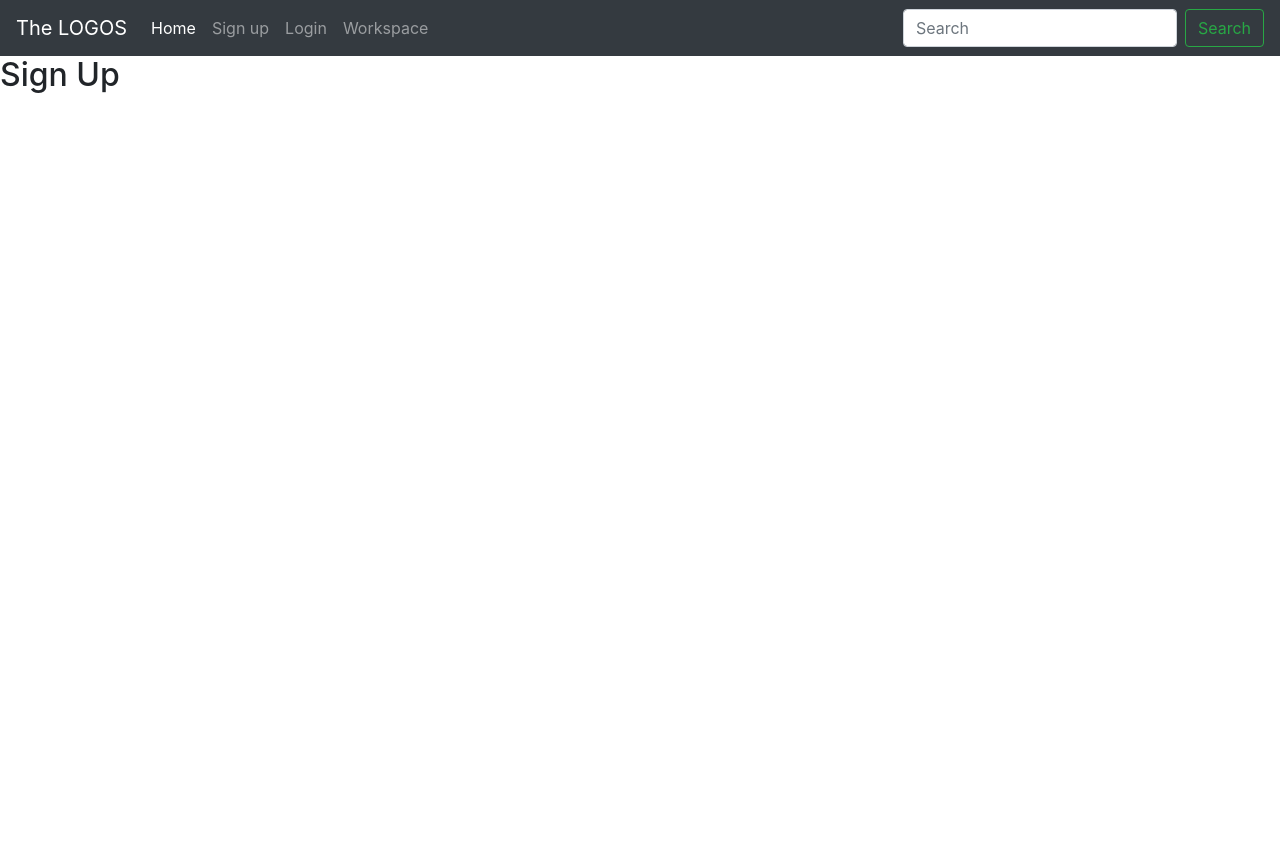
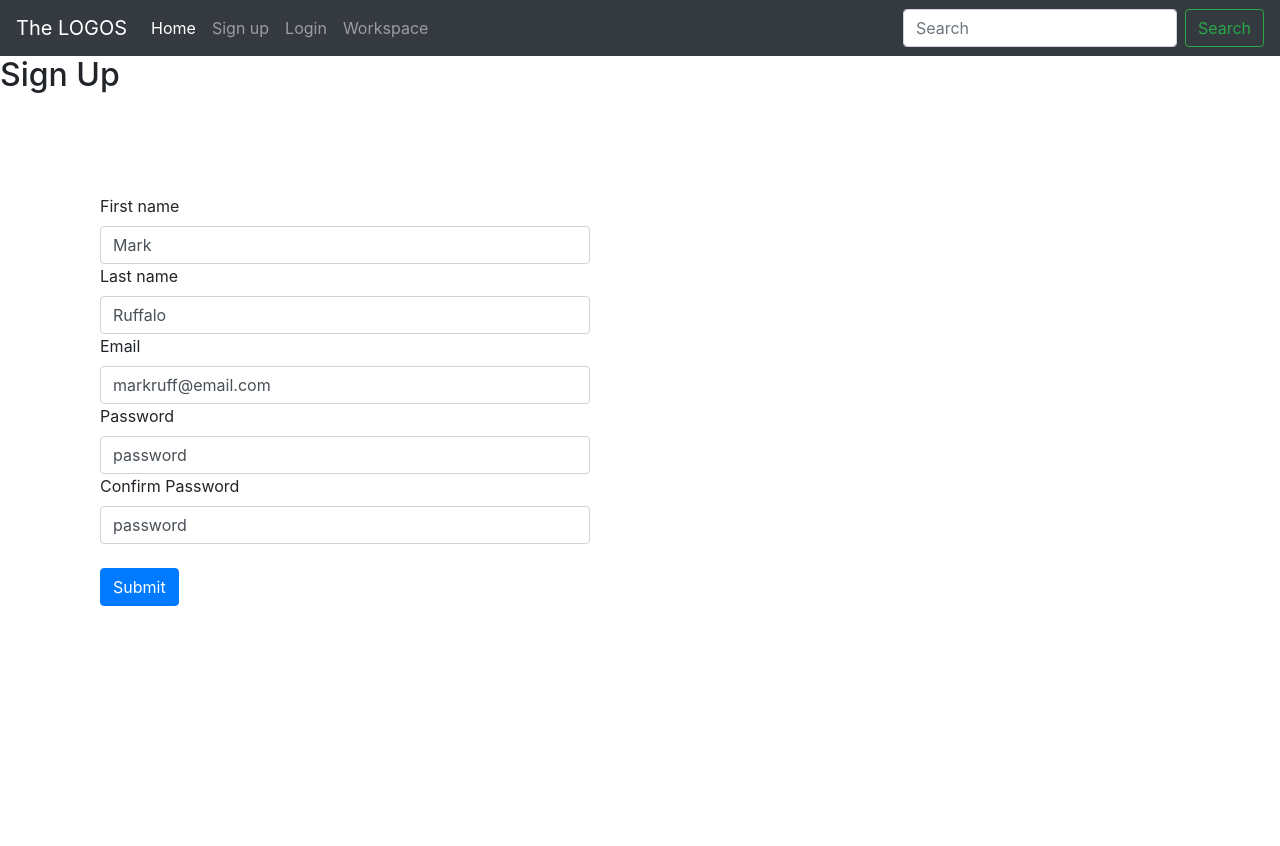
Before and after one commit to Code-Institute-Submissions/Milestone-3-Project-1, a Flask app: page /signup in a window 1280 px wide. Shown: the top 846 px of the page. Run offline with Flask 2, Linux system fonts and the light colour scheme; some libraries are stand-ins or nearby versions.

Commit message:
add basic signup form components from Bootstrap

```diff
--- a/templates/signup.html
+++ b/templates/signup.html
@@ -1,4 +1,35 @@
 {% extends 'base.html'%}
 {% block content %}
-    <h2>{{page_title}}</h2>
+<h2>{{page_title}}</h2>
+<form class="signup">
+	<div class="form-row" style="max-width:500px;">
+		<div class="col-md-12">
+			<label for="validationDefault01">First name</label>
+			<input type="text" class="form-control" id="validationDefault01" value="Mark" required>
+        </div>
+
+        <div class="col-md-12">
+			<label for="validationDefault02">Last name</label>
+			<input type="text" class="form-control" id="validationDefault02" value="Ruffalo" required>
+        </div>
+
+        <div class="col-md-12">
+			<label for="validationDefault03">Email</label>
+			<input type="text" class="form-control" id="validationDefault03" value="markruff@email.com" required>
+        </div>
+
+        <div class="col-md-12">
+			<label for="validationDefault04">Password</label>
+			<input type="text" class="form-control" id="validationDefault04" value="password" required>
+        </div>
+        <div class="col-md-12">
+			<label for="validationDefault05">Confirm Password</label>
+			<input type="text" class="form-control" id="validationDefault05" value="password" required>
+        </div>
+
+
+        </div>
+        <br>
+          <button type="submit" class="btn btn-primary">Submit</button>
+</form>
 {% endblock %}
```
